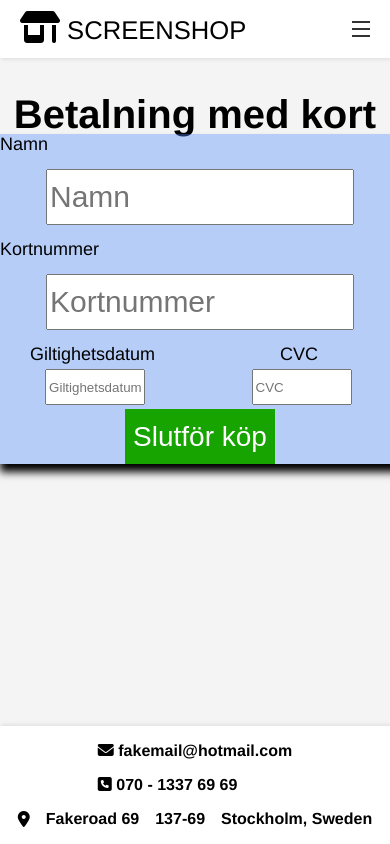
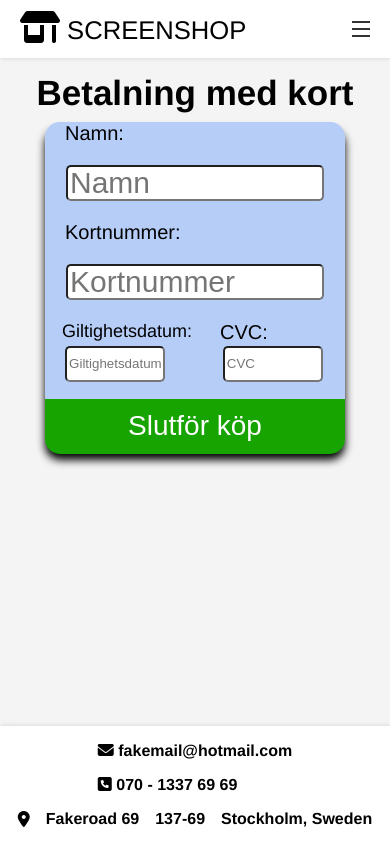
Before and after one commit to NicklasSoderlund/Webshop-gruppprojekt, a website built with Parcel: page src/kassa.html in a window 390 px wide. Built offline with nearby package versions, Linux system fonts and the light colour scheme.

Commit message:
Webbkassa

```diff
--- a/src/kassa.html
+++ b/src/kassa.html
@@ -46,14 +46,14 @@
     <main>
       <h1 id="kassah1">Betalning med kort</h1>
       <form>
-        <label for="kassanamn">Namn</label>
+        <label for="kassanamn">Namn:</label>
         <input id="kassanamn" type="text" placeholder="Namn" />
-        <label for="kassakortnummer">Kortnummer</label>
+        <label for="kassakortnummer">Kortnummer:</label>
         <input id="kassakortnummer" type="text" placeholder="Kortnummer" />
         <!-- <label for="kassagiltighetsdatum">Giltighetsdatum</label> -->
         <div class="kassa-giltig-cvc">
           <label id="namngiltighetsdatum" for="kassagiltighetsdatum"
-            >Giltighetsdatum</label
+            >Giltighetsdatum:</label
           >
           <!-- <label for="kassagiltighetsdatum-cvc">CVC</label> -->
           <input
@@ -61,7 +61,7 @@
             type="text"
             placeholder="Giltighetsdatum"
           />
-          <label id="namncvc" for="kassagiltighetsdatum-cvc">CVC</label>
+          <label id="namncvc" for="kassagiltighetsdatum-cvc">CVC:</label>
 
           <input id="kassagiltighetsdatum-cvc" type="text" placeholder="CVC" />
         </div>
--- a/src/scss/_kassa.scss
+++ b/src/scss/_kassa.scss
@@ -9,10 +9,11 @@
   position: relative;
   justify-content: center;
   font-size: 40px;
-  top: 65px;
+  top: 60px;
 }
 
 form {
+  position: relative;
   width: 400px;
   background-color: rgba(78, 140, 255, 0.374);
   flex-direction: column;
@@ -20,12 +21,14 @@ form {
   margin: auto;
   display: flex;
   height: 330px;
-  position: relative;
   top: 35px;
+  border-radius: 15px;
   box-shadow: 0 0.5rem 0.5rem #000;
 
   label {
-    font-size: 18px;
+    position: relative;
+    left: 20px;
+    font-size: 20px;
   }
   #kassanamn {
     display: flex;
@@ -78,8 +81,10 @@ form {
   #kassaknapp {
     display: flex;
     position: relative;
-    width: 150px;
+    width: 400px;
     height: 55px;
+    border-bottom-left-radius: 15px;
+    border-bottom-right-radius: 15px;
     margin: auto;
     justify-content: center;
     text-align: center;
@@ -103,12 +108,83 @@ form {
   #namngiltighetsdatum {
     display: flex;
     position: relative;
-    left: 30px;
+    left: 40px;
   }
 
   #namncvc {
     display: flex;
     position: relative;
-    left: 55px;
+    left: 45px;
   }
 }
+
+@media screen and (max-width: 960px) {
+  form {
+    width: 300px;
+    height: 330px;
+    background-color: #4e8cff5f;
+    border-radius: 15px;
+    flex-direction: column;
+    justify-content: center;
+    margin: auto;
+    display: flex;
+    position: relative;
+    top: 35px;
+    box-shadow: 0 0.5rem 0.5rem #000;
+  }
+
+  #kassah1 {
+    justify-content: center;
+    font-size: 35px;
+    display: flex;
+    position: relative;
+    top: 50px;
+  }
+
+  form #namngiltighetsdatum {
+    display: flex;
+    position: relative;
+    font-size: 18px;
+    left: 17px;
+  }
+
+  form #namncvc {
+    display: flex;
+    position: relative;
+    left: -55px;
+  }
+
+  form #kassanamn,
+  form #kassakortnummer {
+    display: flex;
+    position: relative;
+    border-radius: 5px;
+    width: 250px;
+    height: 30px;
+    margin: auto;
+    font-size: 30px;
+  }
+
+  form #kassaknapp {
+    width: 300px;
+    border-bottom-left-radius: 15px;
+    border-bottom-right-radius: 15px;
+    top: 22px;
+  }
+
+  form #kassagiltighetsdatum {
+    border-radius: 5px;
+    width: 92px;
+    height: 30px;
+    top: 25px;
+    right: 110px;
+  }
+
+  form #kassagiltighetsdatum-cvc {
+    border-radius: 5px;
+    width: 92px;
+    height: 30px;
+    top: 25px;
+    right: 100px;
+  }
+}
```
